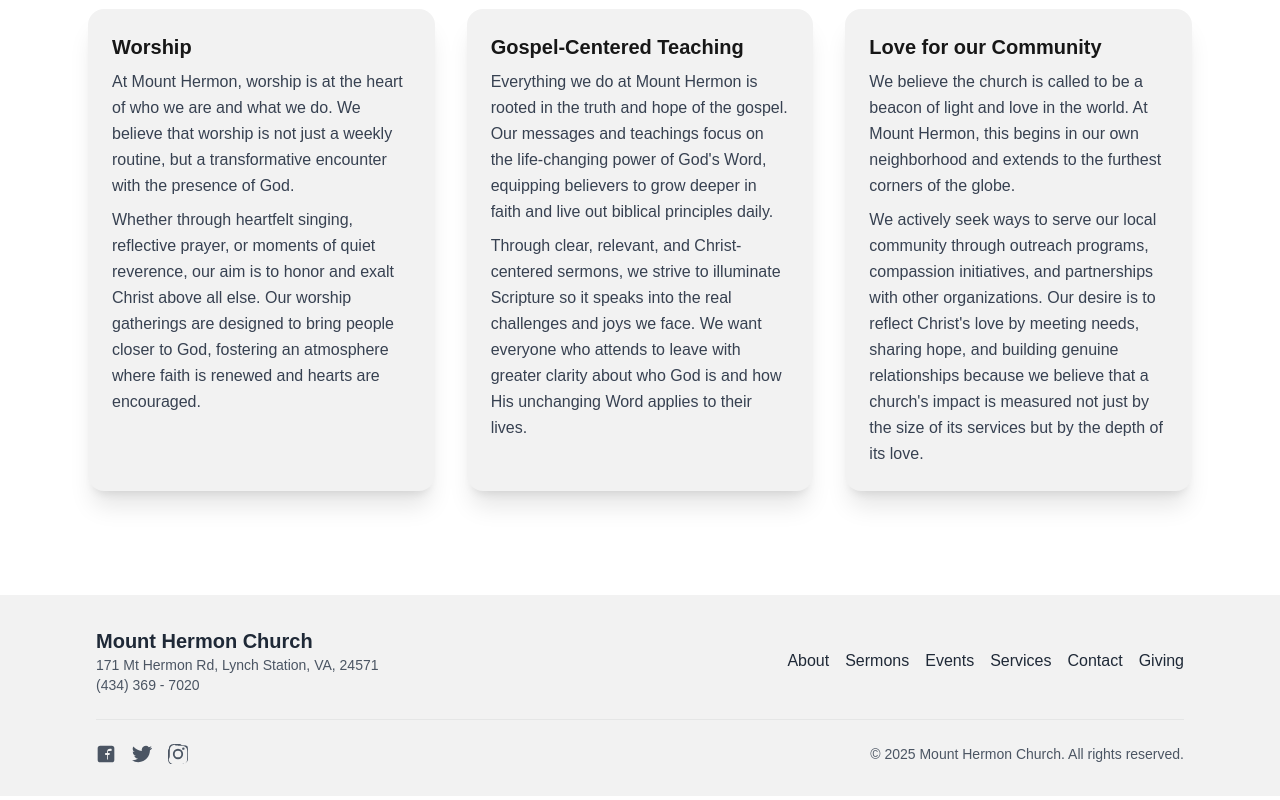
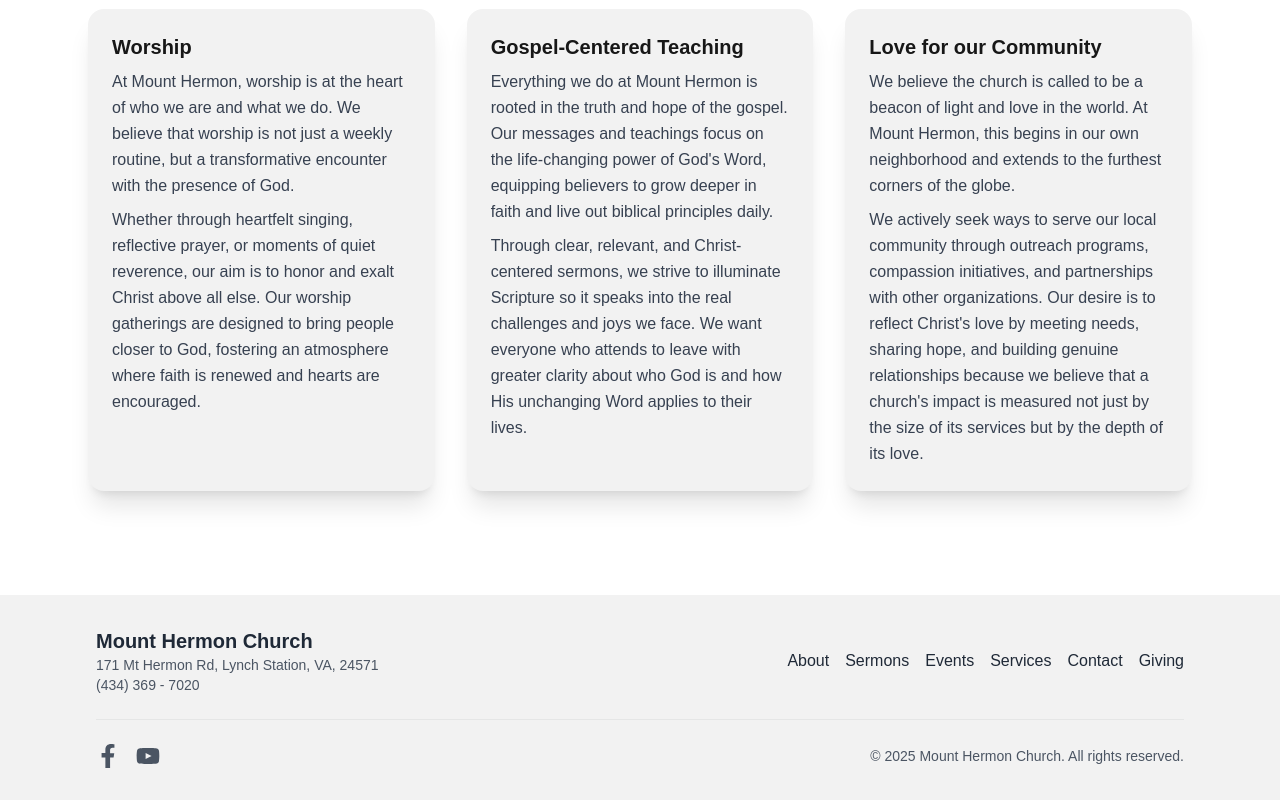
Before and after one commit to BiziLife/MtHermon, a Next.js app: page / in a window 1280 px wide. Shown: the part 1494-2294 px from the top of the page. Built offline with nearby package versions, Linux system fonts and the light colour scheme.

Commit message:
updated footer social

```diff
--- a/app/components/Footer.tsx
+++ b/app/components/Footer.tsx
@@ -51,49 +51,38 @@ export default function Footer() {
           <div className="mb-4 md:mb-0 flex gap-4">
             {/* Replace # with your links and add icons as needed */}
             <a
-              href="#"
+              href="https://www.facebook.com/MountHermonUMC"
               aria-label="Facebook"
-              className="text-gray-600 hover:text-gray-800 transition-colors"
+              target="_blank"
+              rel="noopener noreferrer"
+              className="text-gray-600 hover:text-blue-600 transition-colors"
             >
               <svg
                 fill="currentColor"
-                strokeLinecap="round"
-                strokeLinejoin="round"
-                strokeWidth="2"
-                viewBox="0 0 24 24"
-                className="w-5 h-5"
+                viewBox="0 0 320 512"
+                className="w-6 h-6"
+                xmlns="http://www.w3.org/2000/svg"
               >
-                <path d="M18.896 2H5.104A3.104 3.104 0 002 5.104v13.792A3.104 3.104 0 005.104 22h13.792A3.104 3.104 0 0022 18.896V5.104A3.104 3.104 0 0018.896 2zm-2.32 6.417h-1.167c-.915 0-1.09.435-1.09 1.07v1.402h2.179l-.284 2.196h-1.895v5.64H13.3v-5.64H11v-2.196h2.299v-1.62c0-2.277 1.392-3.52 3.426-3.52.972 0 1.806.072 2.049.105v2.293z"/>
+                <path d="M279.14 288l14.22-92.66h-88.91V128c0-25.35 12.42-50.06 52.24-50.06h40.42V6.26S267.91 0 225.36 0c-73.22 0-121.15 44.38-121.15 124.72V192H22.89V288h81.32v224h100.17V288z"/>
               </svg>
             </a>
             <a
-              href="#"
-              aria-label="Twitter"
-              className="text-gray-600 hover:text-gray-800 transition-colors"
+              href="https://www.youtube.com/@MtHermonChurch"
+              aria-label="Youtube"
+              target="_blank"
+              rel="noopener noreferrer"
+              className="text-gray-600 hover:text-red-600 transition-colors"
             >
               <svg
                 fill="currentColor"
-                viewBox="0 0 24 24"
-                className="w-5 h-5"
+                viewBox="0 0 576 512"
+                className="w-6 h-6"
+                xmlns="http://www.w3.org/2000/svg"
               >
-                <path d="M24 4.556a9.93 9.93 0 01-2.825.775 4.932 4.932 0 002.164-2.723 9.868 9.868 0 01-3.13 1.197 4.918 4.918 0 00-8.381 4.482A13.957 13.957 0 011.671 3.149a4.916 4.916 0 001.523 6.574 4.886 4.886 0 01-2.228-.616v.06a4.923 4.923 0 003.946 4.827 4.996 4.996 0 01-2.224.085 4.928 4.928 0 004.598 3.417A9.873 9.873 0 010 19.54a13.939 13.939 0 007.548 2.212c9.056 0 14.009-7.514 13.999-14.266a9.93 9.93 0 002.453-2.53z" />
+                <path d="M549.655 124.083c-6.281-23.676-24.808-42.21-48.491-48.503C454.018 64 288 64 288 64S121.982 64 74.836 75.58c-23.683 6.293-42.21 24.827-48.491 48.503C16 171.015 16 256 16 256s0 84.985 10.345 131.917c6.281 23.676 24.808 42.21 48.491 48.503C121.982 448 288 448 288 448s166.018 0 213.164-11.58c23.683-6.293 42.21-24.827 48.491-48.503C560 340.985 560 256 560 256s0-84.985-10.345-131.917zM230.779 330.607V181.393l142.857 74.607-142.857 74.607z" />
               </svg>
             </a>
-            <a
-              href="#"
-              aria-label="Instagram"
-              className="text-gray-600 hover:text-gray-800 transition-colors"
-            >
-              <svg
-                fill="currentColor"
-                viewBox="0 0 24 24"
-                className="w-5 h-5"
-              >
-                <path d="M12 2.163c3.204 0 3.584.012 4.849.07 1.259.058 2.124.24 2.606.403a5.275 5.275 0 011.908 1.24 5.238 5.238 0 011.24 1.908c.163.482.345 1.347.403 2.606.058 1.265.07 1.645.07 4.849s-.012 3.584-.07 4.849c-.058 1.259-.24 2.124-.403 2.606a5.265 5.265 0 01-1.24 1.908 5.264 5.264 0 01-1.908 1.24c-.482.163-1.347.345-2.606.403-1.265.058-1.645.07-4.849.07s-3.584-.012-4.849-.07c-1.259-.058-2.124-.24-2.606-.403a5.285 5.285 0 01-1.908-1.24 5.245 5.245 0 01-1.24-1.908c-.163-.482-.345-1.347-.403-2.606C2.175 15.584 2.163 15.204 2.163 12s.012-3.584.07-4.849c.058-1.259.24-2.124.403-2.606A5.287 5.287 0 013.876 2.637a5.232 5.232 0 011.908-1.24c.482-.163 1.347-.345 2.606-.403C8.649 1.875 9.029 1.863 12 1.863m0-1.863C8.756 0 8.35.013 7.083.07c-1.343.062-2.266.275-3.063.588A7.18 7.18 0 001.658 2.66C1.345 3.457 1.132 4.379 1.07 5.722.013 6.99 0 7.394 0 12c0 4.606.013 5.01.07 6.277.062 1.343.275 2.266.588 3.063.32.797.796 1.52 1.443 2.168a7.155 7.155 0 002.168 1.443c.797.313 1.72.526 3.063.588C8.35 23.987 8.756 24 12 24s3.65-.013 4.917-.07c1.343-.062 2.266-.275 3.063-.588a7.18 7.18 0 002.168-1.443 7.197 7.197 0 001.443-2.168c.313-.797.526-1.72.588-3.063C23.987 17.65 24 17.244 24 12c0-4.606-.013-5.01-.07-6.277-.062-1.343-.275-2.266-.588-3.063A7.132 7.132 0 0019.34 1.658C18.543 1.345 17.621 1.132 16.278 1.07 15.01.013 14.606 0 12 0z" />
-                <path d="M12 5.838a6.162 6.162 0 100 12.324 6.162 6.162 0 000-12.324zm0 10.177a4.015 4.015 0 110-8.03 4.015 4.015 0 010 8.03z" />
-                <circle cx="18.406" cy="5.594" r="1.44" />
-              </svg>
-            </a>
+
           </div>
 
           {/* Copyright */}
```
